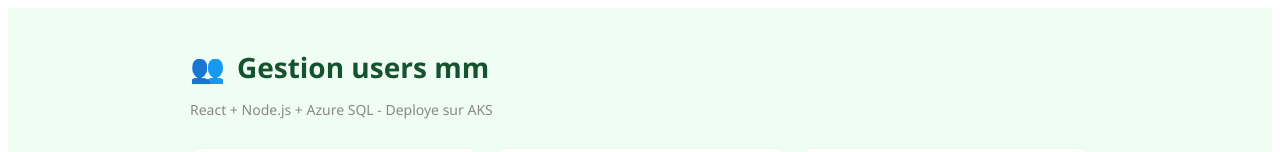
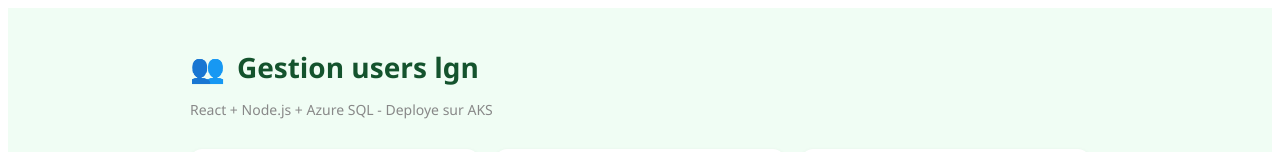
Before and after one commit to mostafa-0702/aks-demo, a React (Create React App) app in the folder app/frontend/: page / in a window 1280 px wide. Shown: the top 152 px of the page. Built offline with nearby package versions, Linux system fonts and the light colour scheme; no server answers.

Commit message:
change title to Gestion users lgn

```diff
--- a/app/frontend/src/App.js
+++ b/app/frontend/src/App.js
@@ -204,7 +204,7 @@ export default function App() {
       <div style={styles.container}>
         <div style={styles.header}>
           <span style={{ fontSize: '28px' }}>👥</span>
-          <h1 style={styles.title}>Gestion users mm</h1>
+          <h1 style={styles.title}>Gestion users lgn</h1>
         </div>
         <p style={styles.subtitle}>React + Node.js + Azure SQL - Deploye sur AKS</p>
 
```
